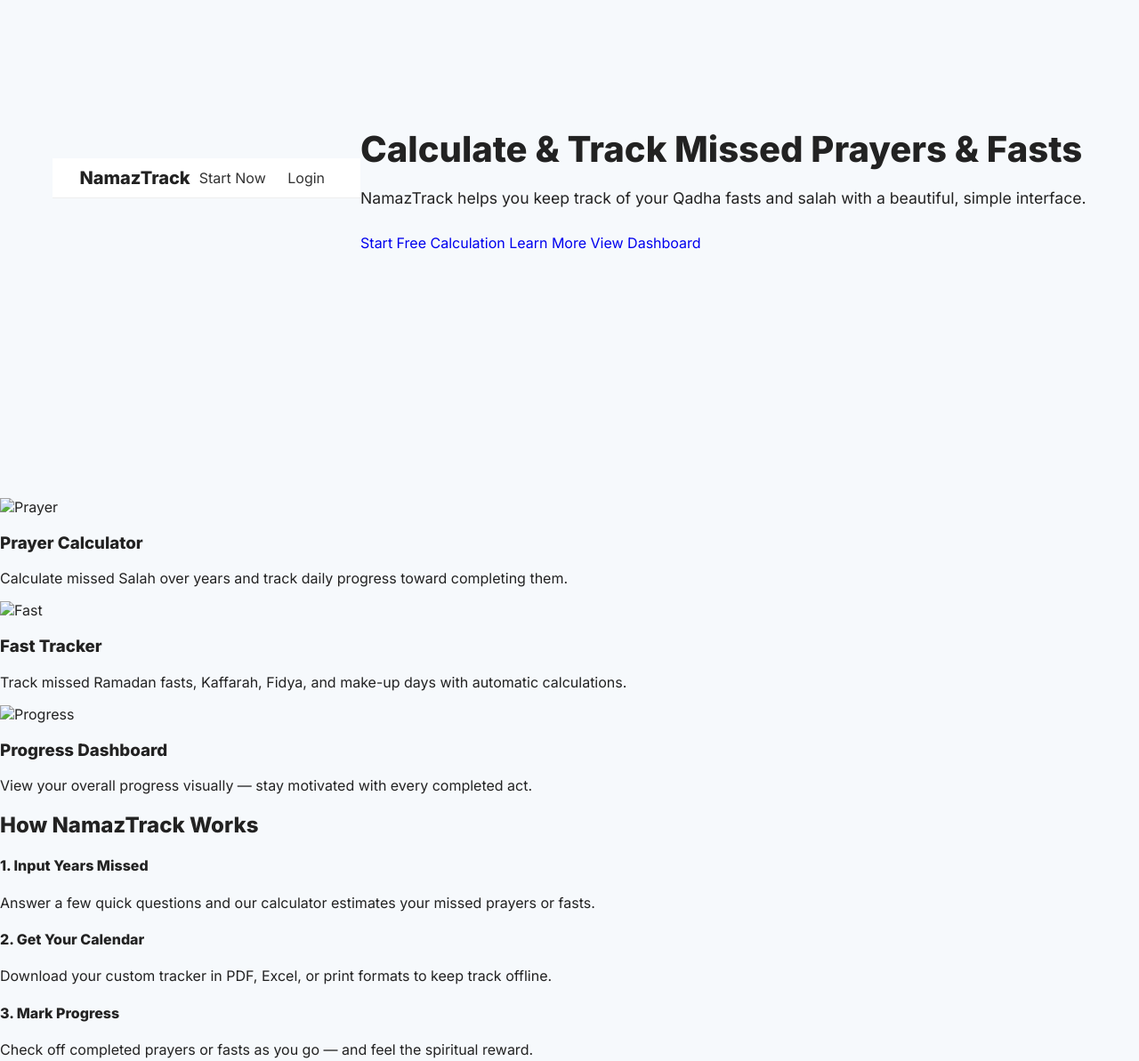
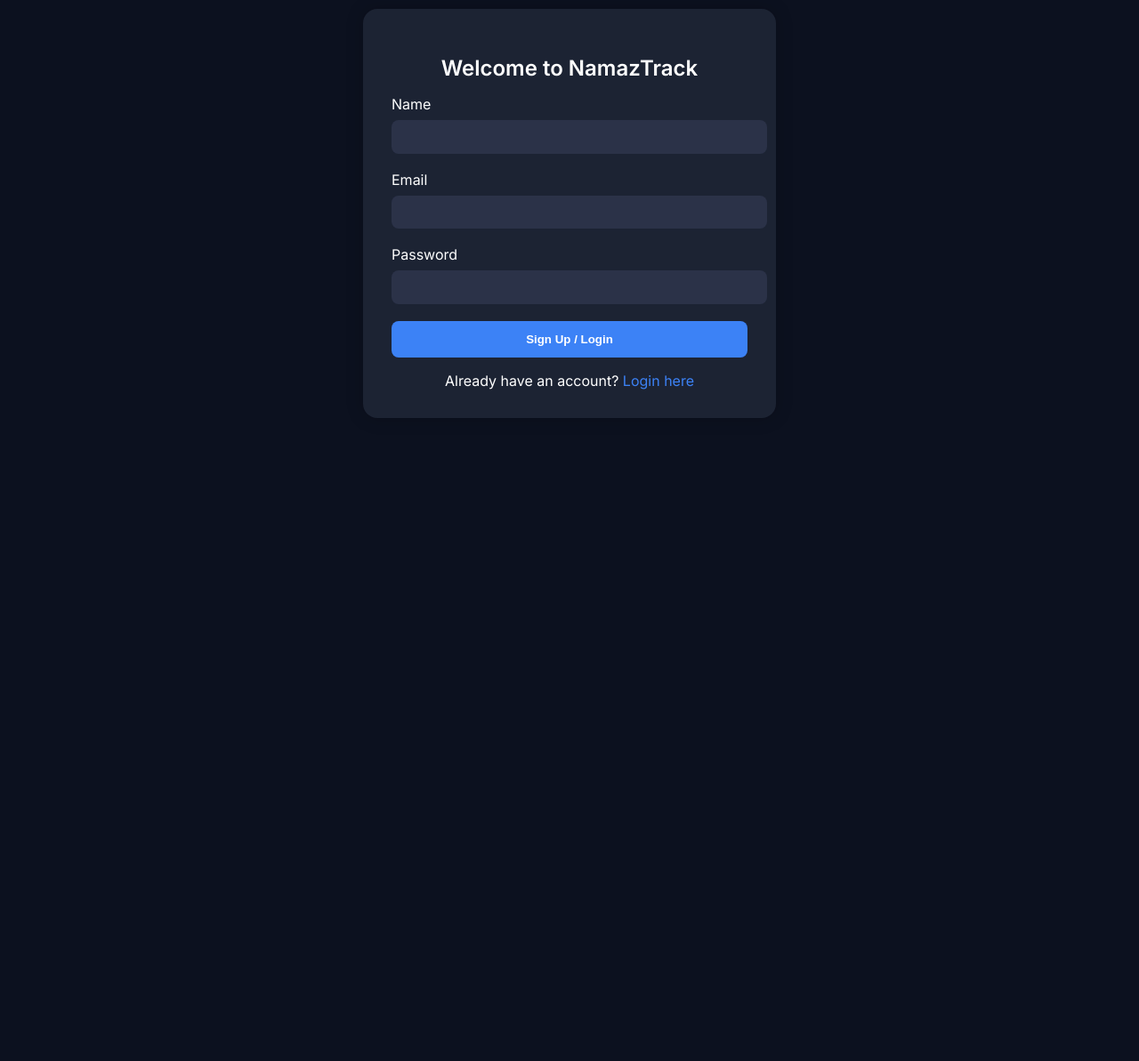
Before and after one commit to khalidmaheen/NAMAZ_TRACK, a plain HTML site: page login.html in a window 1280 px wide. Shown: the part 160-1353 px from the top of the page at 89% size. After the commit the page ends 800 px from the top, so only its background shows below. Drawn offline with Linux system fonts and the light colour scheme; files that its build step writes are made by us from their sources.

Commit message:
Update login.html

```diff
--- a/login.html
+++ b/login.html
@@ -3,78 +3,100 @@
 <head>
   <meta charset="UTF-8" />
   <meta name="viewport" content="width=device-width, initial-scale=1.0" />
-  <title>NamazTrack</title>
+  <title>NamazTrack Login</title>
   <link rel="stylesheet" href="styles.css" />
   <link href="https://fonts.googleapis.com/css2?family=Inter:wght@400;600;800&display=swap" rel="stylesheet">
+  <style>
+    body {
+      font-family: 'Inter', sans-serif;
+      background-color: #0c111f;
+      color: white;
+      margin: 0;
+      padding: 0;
+      display: flex;
+      align-items: center;
+      justify-content: center;
+      height: 100vh;
+    }
+    .login-container {
+      background-color: #1c2333;
+      padding: 2rem;
+      border-radius: 1rem;
+      box-shadow: 0 0 20px rgba(0,0,0,0.2);
+      max-width: 400px;
+      width: 100%;
+    }
+    .login-container h2 {
+      margin-bottom: 1rem;
+      font-weight: 600;
+      text-align: center;
+    }
+    .form-group {
+      margin-bottom: 1.2rem;
+    }
+    label {
+      display: block;
+      margin-bottom: 0.5rem;
+      font-weight: 500;
+    }
+    input[type="email"],
+    input[type="password"],
+    input[type="text"] {
+      width: 100%;
+      padding: 0.7rem;
+      border-radius: 0.5rem;
+      border: none;
+      background-color: #2b3248;
+      color: white;
+    }
+    .submit-btn {
+      width: 100%;
+      padding: 0.8rem;
+      background-color: #3c82f6;
+      color: white;
+      font-weight: bold;
+      border: none;
+      border-radius: 0.5rem;
+      cursor: pointer;
+      transition: background 0.3s;
+    }
+    .submit-btn:hover {
+      background-color: #2563eb;
+    }
+    .switch-link {
+      text-align: center;
+      margin-top: 1rem;
+    }
+    .switch-link a {
+      color: #3c82f6;
+      text-decoration: none;
+    }
+  </style>
 </head>
 <body>
-  <header class="hero">
-    <nav class="navbar">
-      <div class="logo">NamazTrack</div>
-      <div class="nav-links">
-        <a href="#start" class="start-button">Start Now</a>
-        <a href="login.html" class="login-button">Login</a>
+  <div class="login-container">
+    <h2>Welcome to NamazTrack</h2>
+    <form action="#" method="POST">
+      <div class="form-group">
+        <label for="name">Name</label>
+        <input type="text" id="name" name="name" required />
       </div>
-    </nav>
-    <div class="hero-content">
-      <h1>Calculate & Track Missed Prayers & Fasts</h1>
-      <p>NamazTrack helps you keep track of your Qadha fasts and salah with a beautiful, simple interface.</p>
-      <div class="cta-buttons">
-        <a href="#start" class="btn btn-primary">Start Free Calculation</a>
-        <a href="#learn" class="btn btn-secondary">Learn More</a>
-        <a href="login.html" class="px-6 py-3 rounded-xl border border-white/20 hover:border-white/40 hover:bg-white/5 transition">View Dashboard</a>
+      <div class="form-group">
+        <label for="email">Email</label>
+        <input type="email" id="email" name="email" required />
       </div>
+      <div class="form-group">
+        <label for="password">Password</label>
+        <input type="password" id="password" name="password" required />
+      </div>
+      <button type="submit" class="submit-btn">Sign Up / Login</button>
+    </form>
+    <div class="switch-link">
+      Already have an account? <a href="#">Login here</a>
     </div>
-  </header>
-
-  <section class="features">
-    <div class="feature">
-      <img src="assets/prayer.svg" alt="Prayer" />
-      <h3>Prayer Calculator</h3>
-      <p>Calculate missed Salah over years and track daily progress toward completing them.</p>
-    </div>
-    <div class="feature">
-      <img src="assets/fast.svg" alt="Fast" />
-      <h3>Fast Tracker</h3>
-      <p>Track missed Ramadan fasts, Kaffarah, Fidya, and make-up days with automatic calculations.</p>
-    </div>
-    <div class="feature">
-      <img src="assets/progress.svg" alt="Progress" />
-      <h3>Progress Dashboard</h3>
-      <p>View your overall progress visually — stay motivated with every completed act.</p>
-    </div>
-  </section>
-
-  <section class="how-it-works">
-    <h2>How NamazTrack Works</h2>
-    <div class="steps">
-      <div class="step">
-        <h4>1. Input Years Missed</h4>
-        <p>Answer a few quick questions and our calculator estimates your missed prayers or fasts.</p>
-      </div>
-      <div class="step">
-        <h4>2. Get Your Calendar</h4>
-        <p>Download your custom tracker in PDF, Excel, or print formats to keep track offline.</p>
-      </div>
-      <div class="step">
-        <h4>3. Mark Progress</h4>
-        <p>Check off completed prayers or fasts as you go — and feel the spiritual reward.</p>
-      </div>
-    </div>
-  </section>
-
-  <section class="final-cta">
-    <h2>Start Free Calculation</h2>
-    <p>Begin your journey to making up your missed fasts and salah today. It’s free and anonymous.</p>
-    <a href="#start" class="btn btn-primary">Calculate Now</a>
-  </section>
-
-  <footer>
-    <p>&copy; 2025 NamazTrack. All rights reserved.</p>
-    <div class="footer-links">
-      <a href="#">Privacy</a>
-      <a href="#">Terms</a>
-    </div>
-  </footer>
+  </div>
 </body>
 </html>
+
+</body>
+</html>
```
